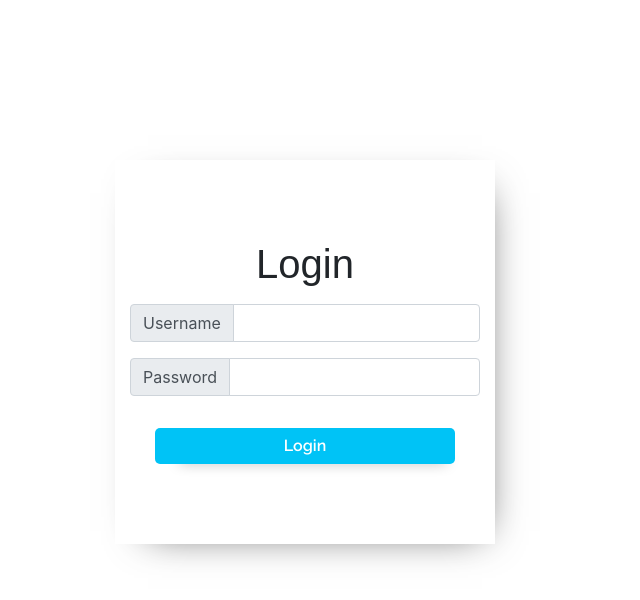
After one commit to luxal99/tourist-website-php, a PHP site: page /pages/login.php in a window 1280 px wide. The commit adds this page. Shown: the top 600 px of the page, without its empty margins (335-975 px from the left). Run offline with PHP 8.4, Linux system fonts and the light colour scheme; some libraries are stand-ins or nearby versions; some web fonts are replaced.

Commit message:
Fix bugs.

```diff
--- /dev/null
+++ b/pages/login.php
@@ -0,0 +1,81 @@
+<?php
+include "../config/config.php";
+if ($_SERVER['REQUEST_METHOD'] == "POST") {
+
+    $sql = "select * from user where username = '" . $_POST['username'] . "' and password= '" . $_POST['password'] . "'";
+    $result = $conn->query($sql);
+    header("Location: admin.php");
+
+    setcookie('token', 'admin', time() + (86400 * 30), "/");
+}
+?>
+
+
+<!doctype html>
+<html lang="en">
+<head>
+    <meta charset="UTF-8">
+    <meta name="viewport"
+          content="width=device-width, user-scalable=no, initial-scale=1.0, maximum-scale=1.0, minimum-scale=1.0">
+    <meta http-equiv="X-UA-Compatible" content="ie=edge">
+    <title>Login</title>
+
+    <style>
+        @import "../css/global.css";
+
+        .form {
+            -webkit-box-shadow: 10px 10px 39px -23px rgba(0, 0, 0, 0.75);
+            -moz-box-shadow: 10px 10px 39px -23px rgba(0, 0, 0, 0.75);
+            box-shadow: 10px 10px 39px -23px rgba(0, 0, 0, 0.75);
+            padding: 5em 3em;
+            margin-top: 10em;
+        }
+
+        .input-group {
+            margin: 1em 0;
+        }
+    </style>
+    <script src="https://code.jquery.com/jquery-3.2.1.slim.min.js"
+            integrity="sha384-KJ3o2DKtIkvYIK3UENzmM7KCkRr/rE9/Qpg6aAZGJwFDMVNA/GpGFF93hXpG5KkN"
+            crossorigin="anonymous"></script>
+    <script src="https://cdnjs.cloudflare.com/ajax/libs/popper.js/1.12.9/umd/popper.min.js"
+            integrity="sha384-ApNbgh9B+Y1QKtv3Rn7W3mgPxhU9K/ScQsAP7hUibX39j7fakFPskvXusvfa0b4Q"
+            crossorigin="anonymous"></script>
+    <script src="https://maxcdn.bootstrapcdn.com/bootstrap/4.0.0/js/bootstrap.min.js"
+            integrity="sha384-JZR6Spejh4U02d8jOt6vLEHfe/JQGiRRSQQxSfFWpi1MquVdAyjUar5+76PVCmYl"
+            crossorigin="anonymous"></script>
+    <link
+            rel="stylesheet"
+            href="https://unpkg.com/swiper/swiper-bundle.min.css"
+    />
+    <link rel="stylesheet" href="https://maxcdn.bootstrapcdn.com/bootstrap/4.0.0/css/bootstrap.min.css"
+          integrity="sha384-Gn5384xqQ1aoWXA+058RXPxPg6fy4IWvTNh0E263XmFcJlSAwiGgFAW/dAiS6JXm" crossorigin="anonymous">
+    <link rel="icon" href="assets/img/nis-grb-veliki1.png">
+</head>
+<body>
+<form method="post">
+    <div class="container text-center">
+        <div class="row">
+            <div class="col-sm"></div>
+            <div class="col-sm-4 form">
+                <h1>Login</h1>
+                <div class="input-group">
+                    <div class="input-group-prepend">
+                        <span class="input-group-text" id="">Username</span>
+                    </div>
+                    <input name="username" type="text" class="form-control">
+                </div>
+                <div class="input-group">
+                    <div class="input-group-prepend">
+                        <span class="input-group-text" id="">Password</span>
+                    </div>
+                    <input name="password" type="password" class="form-control">
+                </div>
+                <button class="default-btn" style="margin-top: 1em;padding: .3em 0" type="submit">Login</button>
+            </div>
+            <div class="col-sm"></div>
+        </div>
+    </div>
+</form>
+</body>
+</html>
```
Also changed, not shown: index.php (+1 -8 lines), pages/admin.php (added, +20 -0 lines), pages/form.php (+12 -4 lines).
